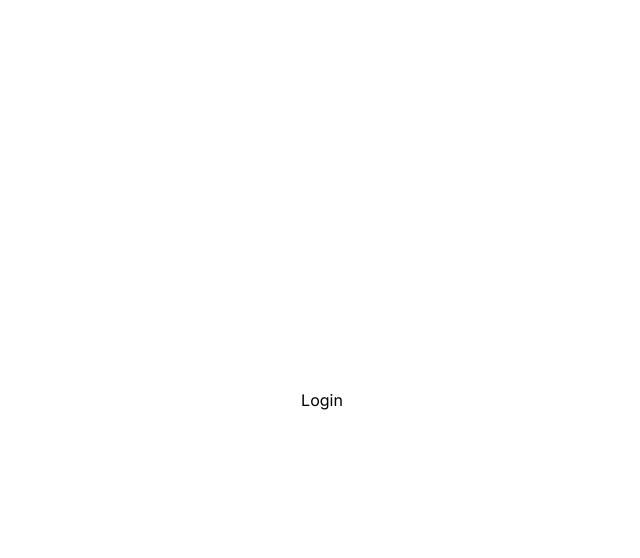
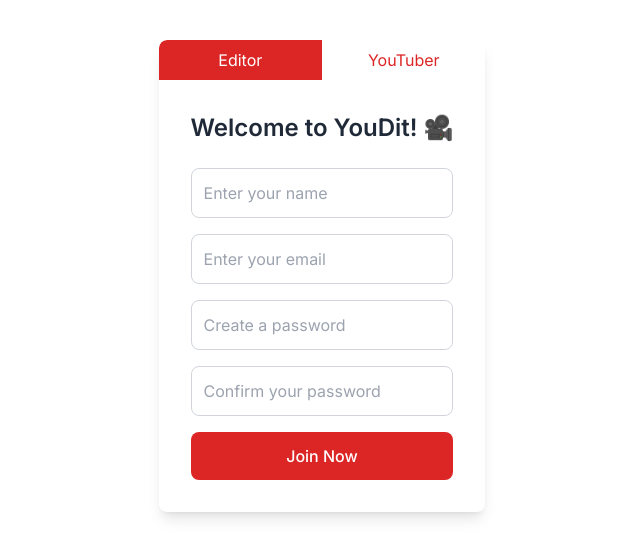
Before and after one commit to Raiyan03/youdit, a Next.js app: page /auth/login in a window 1280 px wide. Shown: the top 558 px of the page, without its empty margins (318-958 px from the left). Built offline with nearby package versions, Linux system fonts and the light colour scheme.

Commit message:
Initializing login feature

```diff
--- a/app/auth/login/page.jsx
+++ b/app/auth/login/page.jsx
@@ -1,8 +1,10 @@
+import AuthForm from "@/components/auth/auth-form"
+import EditorFormLogin from "@/components/auth/login/editor-form-login"
+import YoutuberForm from "@/components/auth/register/youtuber-form"
+
 const Login = () => {
   return (
-    <div>
-      Login
-    </div>
+    <AuthForm YoutuberForm={YoutuberForm} EditorForm={EditorFormLogin} />
   )
 }
 
--- /dev/null
+++ b/components/auth/login/editor-form-login.jsx
@@ -0,0 +1,83 @@
+"use client"
+import { useEffect, useState } from "react";
+const EditorFormLogin = () => {
+    const [isLoaded, setIsLoaded] = useState(false);
+    const [name, setName] = useState("");
+    const [email, setEmail] = useState("");
+    const [password, setPassword] = useState("");
+    const [confirmPassword, setConfirmPassword] = useState("");
+    const [errorMessage, setError] = useState("");
+
+    const handleChangName = (e) => {
+        setName(e.target.value)
+    }
+    const handleChangeEmail = (e) => {
+        setEmail(e.target.value)
+    }
+    const handleChangePassword = (e) => {
+        setPassword(e.target.value)
+    }
+    const handleChangeConfirmPassword = (e) => {
+        setConfirmPassword(e.target.value)
+    }
+
+
+    useEffect(() => {
+        setIsLoaded(true);
+    }, []);
+
+    const Register = (e) => {
+        e.preventDefault();
+        const response = registrationInputValidation({name, email, password, confirmPassword});
+        if (response.error) {
+            setError(response.error);
+            return ;
+        }
+        const values = {
+            name: name,
+            email: email,
+            password: password
+        }
+        try{
+            axios.post("/api/auth/register", values)
+            .then((res) => {
+                console.log(res);
+            })
+            .catch((err) => {
+                setError(err.response.data.message);
+            })
+        }
+        catch(e){
+            setError(e.message);
+        }
+        setError("");
+    }
+
+    return (
+        <div className="flex flex-col items-center ">
+            <h1 className="text-2xl font-semibold text-gray-800 mb-6">
+                Welcome to YouDit! 🎥
+            </h1>
+            <form onSubmit={Register} className={`w-full flex flex-col gap-4 transition-all duration-1000 ease-out ${isLoaded ? 'translate-x-0 opacity-100' : '-translate-x-full opacity-0'}`}>
+                <input onChange={handleChangName} className="border border-gray-300 focus:ring-2 focus:ring-red-500 focus:outline-none rounded-lg p-3"
+                       type="text"
+                       placeholder="Enter your name" />
+                <input onChange={handleChangeEmail} className="border border-gray-300 focus:ring-2 focus:ring-red-500 focus:outline-none rounded-lg p-3"
+                       type="email"
+                       placeholder="Enter your email" />
+                <input onChange={handleChangePassword} className="border border-gray-300 focus:ring-2 focus:ring-red-500 focus:outline-none rounded-lg p-3"
+                       type="password"
+                       placeholder="Create a password" />
+                <input onChange={handleChangeConfirmPassword} className="border border-gray-300 focus:ring-2 focus:ring-red-500 focus:outline-none rounded-lg p-3"
+                       type="password"
+                       placeholder="Confirm your password" />
+                {errorMessage ? <ErrorBox message={errorMessage}  /> : null}
+                <button type="submit" className="py-3 px-5 bg-primary text-white rounded-lg font-medium hover:bg-accent transition duration-300 ease-in-out">
+                    Join Now
+                </button>
+            </form>
+        </div>
+    );
+}
+
+export default EditorFormLogin;
```
